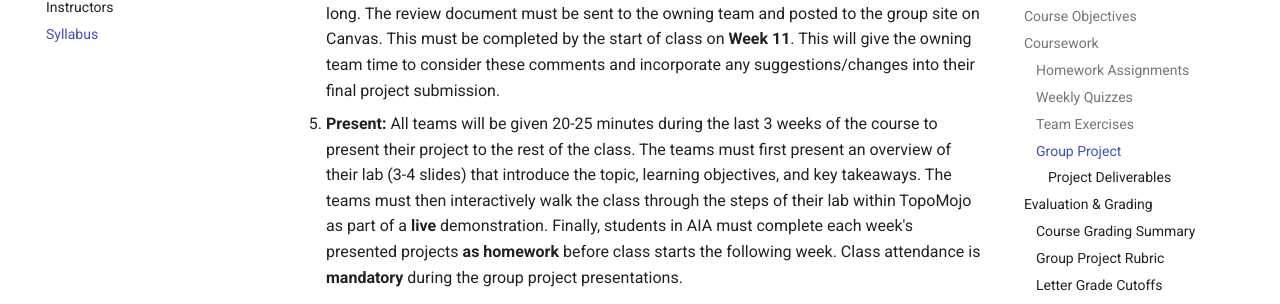
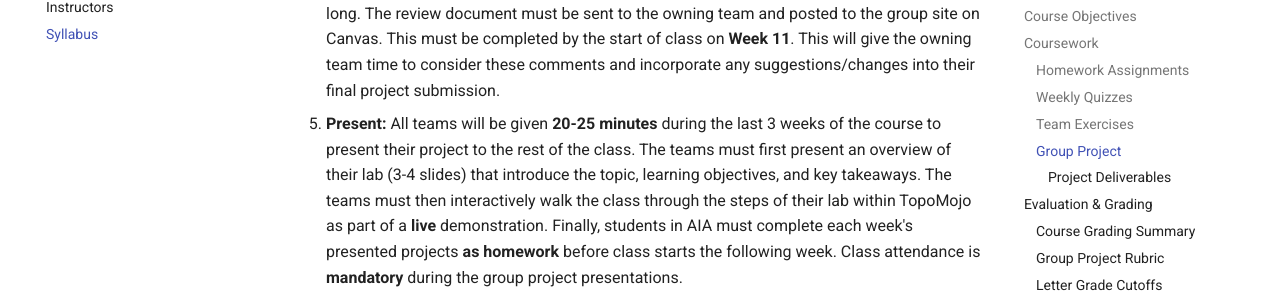
Before and after one commit to mattkaar/aia-web, an MkDocs documentation site: the page built from docs/syllabus.md, in a window 1280 px wide and 900 px high, scrolled down 3784 px. Shown: the part 146-450 px from the top of the window. Built offline with MkDocs 1.6.1 and Material for MkDocs 9.7.7, drawn with Linux system fonts in a browser that asks for light colours.

```diff
--- a/docs/syllabus.md
+++ b/docs/syllabus.md
@@ -78,7 +78,7 @@ The goal of the project is to provide a meaningful _learning experience_ (new ha
 
 4.  **Review:** To enhance the quality of the final products and to promote collaboration, group project peer reviews will be conducted.  On **Week 10** of the course, teams will be assigned to test-drive another team's lab and make comments on their documentation, structure, and overall quality. Peer feedback should be compiled into one document no more than 2 pages long. The review document must be sent to the owning team and posted to the group site on Canvas. This must be completed by the start of class on **Week 11**.  This will give the owning team time to consider these comments and incorporate any suggestions/changes into their final project submission.
 
-5.  **Present:** All teams will be given 20-25 minutes during the last 3 weeks of the course to present their project to the rest of the class. The teams must first present an overview of their lab (3-4 slides) that introduce the topic, learning objectives, and key takeaways. The teams must then interactively walk the class through the steps of their lab within TopoMojo as part of a **live** demonstration. Finally, students in AIA must complete each week's presented projects **as homework** before class starts the following week. Class attendance is **mandatory** during the group project presentations.
+5.  **Present:** All teams will be given **20-25 minutes** during the last 3 weeks of the course to present their project to the rest of the class. The teams must first present an overview of their lab (3-4 slides) that introduce the topic, learning objectives, and key takeaways. The teams must then interactively walk the class through the steps of their lab within TopoMojo as part of a **live** demonstration. Finally, students in AIA must complete each week's presented projects **as homework** before class starts the following week. Class attendance is **mandatory** during the group project presentations.
 
 #### Project Deliverables
 
```
